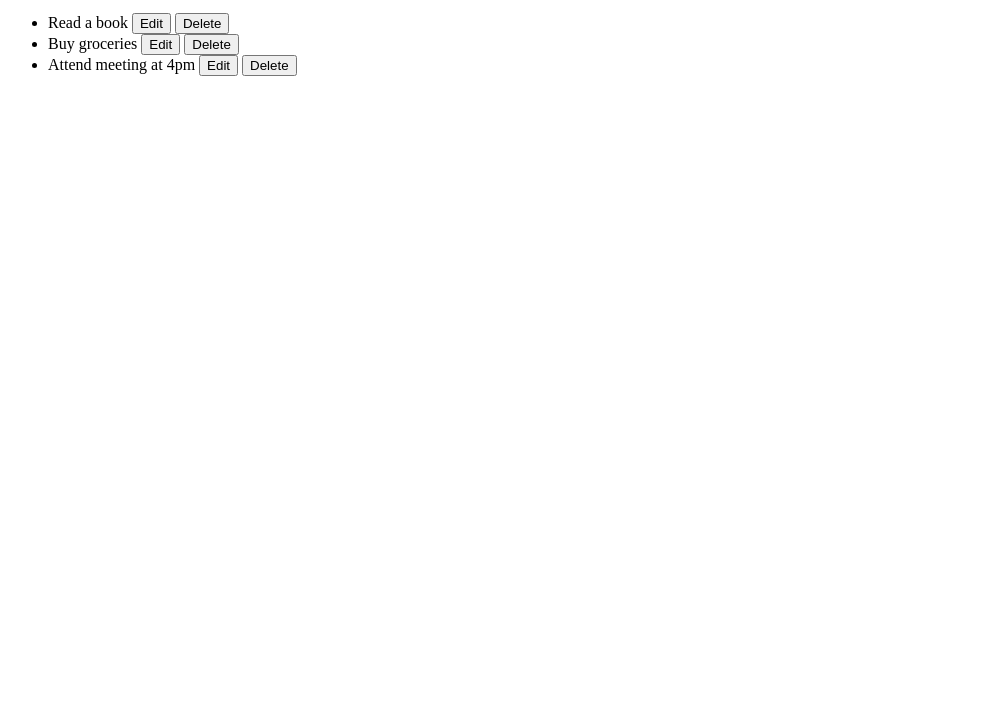
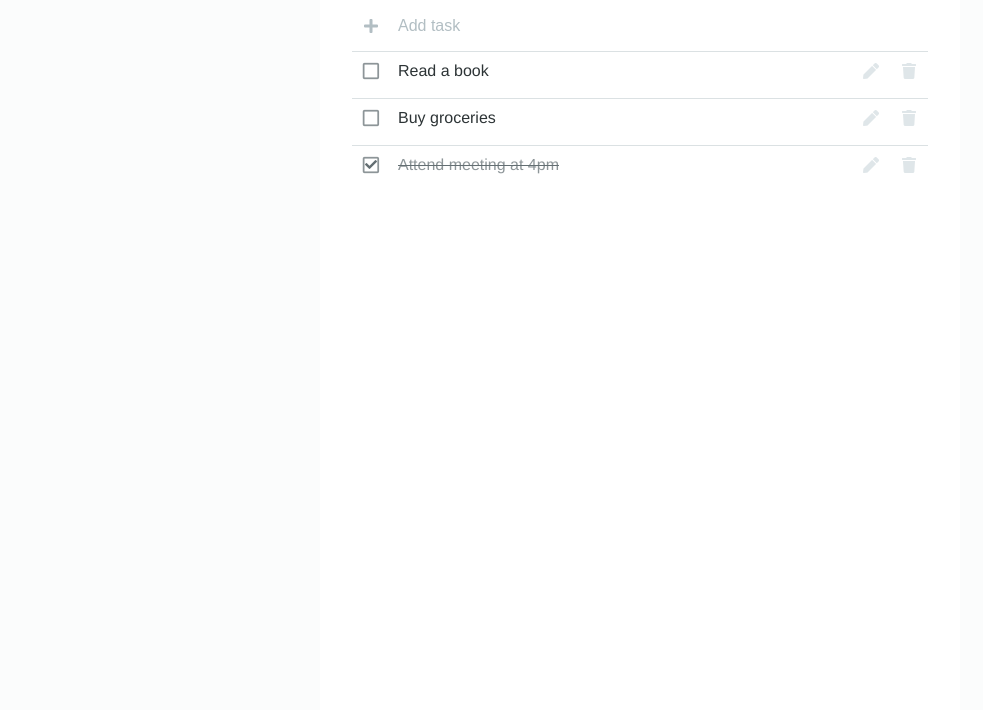
Before and after one commit to nicapos/todo-list, a plain HTML site: page index.html in a window 1280 px wide. Shown: the part 90-800 px from the top of the page, without its empty margins (0-983 px from the left). Drawn offline with nearby package versions, Linux system fonts and the light colour scheme.

Commit message:
Add design

```diff
--- a/index.html
+++ b/index.html
@@ -2,6 +2,8 @@
 
 <head>
     <title>To-Do List</title>
+    <link rel="stylesheet" href="styles.css">
+    <link rel="stylesheet" href="https://cdnjs.cloudflare.com/ajax/libs/font-awesome/5.13.0/css/all.min.css">
     <script src="https://ajax.googleapis.com/ajax/libs/jquery/3.6.0/jquery.min.js"></script>
     <script src="script.js"></script>
 </head>
@@ -9,24 +11,15 @@
 <body>
     <div id="list-container">
         <h1>My To-Do List</h1>
-        <input type="text" id="new-task" placeholder="Add task" />
-        <ul>
-            <li>
-                Read a book
-                <button>Edit</button>
-                <button class="delete">Delete</button>
-            </li>
-            <li>
-                Buy groceries
-                <button>Edit</button>
-                <button class="delete">Delete</button>
-            </li>
-            <li>
-                Attend meeting at 4pm
-                <button>Edit</button>
-                <button class="delete">Delete</button>
-            </li>
-        </ul>
+
+        <div class="input-wrapper">
+            <label class="fa fa-plus" for="new-task"></label>
+            <input type="text" id="new-task" placeholder="Add task" />
+        </div>
+
+        <!-- Tasks go here -->
+        <ul></ul>
+
     </div>
 </body>
 
--- a/script.js
+++ b/script.js
@@ -4,43 +4,77 @@ $(document).ready(function(){
         e.parent().remove();
     }
 
-    function editTask(e) { // where e = edit button
+    function editTask(e) {  // where e = edit button
         var taskHolder = e.parent().find('span');
 
         let newVal = prompt('Edit task', taskHolder.text());
         taskHolder.text(newVal);
     }
 
-    function addTask() {
-        let task = $('#new-task').val();
+    function addTask(task) {
+        /*
+            TEMPLATE:
+            <li>
+                <button class="far fa-square"><i class="fa fa-check"></i></button>
+                <span>{{ task }}</span>
+                <button class="fa fa-pen"></button>
+                <button class="fa fa-trash"></button>
+            </li>
+        */
 
-        // Create element for new task
         var elemTask = $('<li></li>');
-        var taskHolder = $('<span></span>');
-        var editBtn = $('<button></button>');
-        var deleteBtn = $('<button></button>');
 
-        taskHolder.text(task);
+        // Add checkbox
+        elemTask.append(
+            $('<button></button>')
+            .append(
+                $('<i></i>')
+                .addClass('fa fa-check')
+            )
+            .addClass('far fa-square')
+        );
 
-        editBtn.text('Edit');
-        editBtn.click(() => {editTask(editBtn)});
+        // Add task label
+        elemTask.append(
+            $('<span></span>').text(task)
+        );
 
-        deleteBtn.text('Delete');
-        deleteBtn.click(() => {deleteTask(deleteBtn)});
+        // Add edit button
+        let editBtn = $('<button></button>');
+        elemTask.append(
+            editBtn
+            .addClass('fa fa-pen')
+            .click(() => {editTask(editBtn)})
+        );
 
-        elemTask.append(taskHolder);
-        elemTask.append(editBtn);
-        elemTask.append(deleteBtn);
+        // Add delete button
+        let deleteBtn = $('<button></button>');
+        elemTask.append(
+            deleteBtn
+            .addClass('fa fa-trash')
+            .click(() => {deleteTask(deleteBtn)})
+        );
 
-        $('ul').append(elemTask);
-
-        // Reset field
-        $('#new-task').val('');
+        $('ul').append(elemTask);   // Add all elements to list
+        $('#new-task').val('');     // Reset field
     }
 
     $('#new-task').keypress(function (e) {
-        if (e.which == 13) // on press Enter
-            addTask();
+        if (e.which == 13) {    // on press Enter
+            let task = $('#new-task').val();
+            addTask(task);
+        }
     });
 
+    /*
+        From here,
+        setup elements for demo only
+    */
+    addTask('Read a book');
+    addTask('Buy groceries');
+    addTask('Attend meeting at 4pm');
+
+    // Demo checked item for the last item
+    $('li:last-child > button:first-child').addClass('checked');
+
 });
--- /dev/null
+++ b/styles.css
@@ -0,0 +1,131 @@
+* {
+    margin: 0;
+    padding: 0;
+    box-sizing: border-box;
+}
+
+
+/* || GENERAL STYLES */
+
+body {
+    font-family: "Helvetica Neue", Helvetica, Arial, sans-serif;
+    background-color: #fbfcfc;
+}
+
+h1 {
+    margin-bottom: 24px;
+    color: #2d3436;
+    font-size: 28pt;
+    font-weight: medium;
+}
+
+span, button, input {
+    font-size: 12pt;
+    line-height: 12pt;
+}
+
+button {
+    width: 38px;
+    height: 38px;
+    padding: 8px;
+    align-self: center;
+
+    background: none;
+    color: #dfe6e9;
+    border: 0;
+}
+
+ul {
+    list-style-type: none;
+}
+
+li {
+    display: flex;
+    margin-bottom: 8px;
+    border-top: 1px solid #b2bec377;
+}
+
+span {
+    padding: 8px;
+    align-self: center;
+    color: #2d3436;
+    flex-grow: 2;
+}
+
+
+/* || LIST CONTAINER ELEMENTS */
+
+#list-container {
+    height: 100%;
+    width: 50%;
+    min-width: 500px;
+
+    margin: auto;
+    padding: 32px;
+
+    background-color: #fff;
+}
+
+
+.input-wrapper {
+    display: flex;
+    position: relative;
+    margin-bottom: 8px;
+}
+
+    .input-wrapper input {
+        height: inherit;
+        margin-left: -38px; /* add space for icon */
+        padding-left: 46px !important; /* add space for icon (38px) + inner padding (8px) */
+
+        border: 0;
+        flex-grow: 2;
+    }
+
+        .input-wrapper input::placeholder {
+            color: #b2bec3;
+        }
+
+    .input-wrapper label {
+        width: 38px;
+        text-align: center;
+        align-self: center;
+
+        color: #b2bec3;
+        z-index: 2;
+    }
+
+#new-task {
+    width: 100%;
+    padding: 8px;
+}
+
+
+/* || TASK CONTAINER (li) ELEMENTS */
+
+li > button:first-child { /* checkbox btn */
+    position: relative;
+
+    font-size: 14pt !important;
+    color: #636e72BB;
+}
+
+    li > button:first-child > i { /* check in checkbox btn */
+        display: none;
+        position: absolute;
+        top: 13px;
+        left: 13px;
+
+        font-size: 9pt;
+        color: #636e72;
+    }
+
+.checked > i {
+    display: inline-block !important;
+}
+
+.checked + span {
+    color: #636e72BB;
+    text-decoration: line-through;
+    text-decoration-color: #636e72;
+}
```
